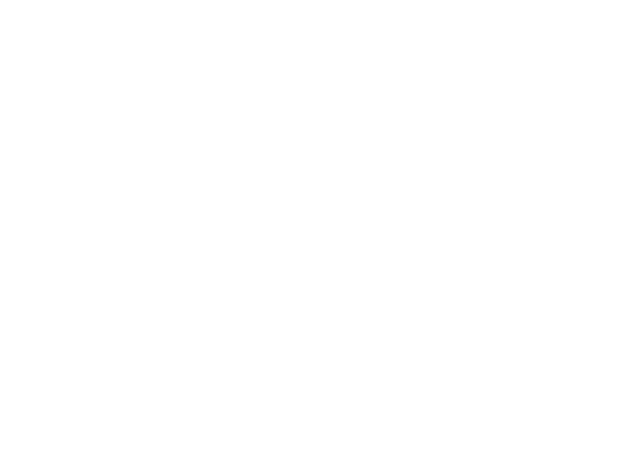
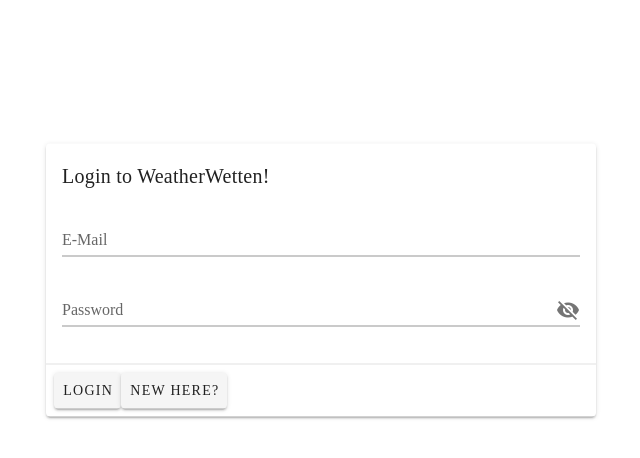
Before and after one commit to 0xProtocol/weatherwetten.nuxt, a Nuxt app: page /Login in a window 1280 px wide. Before the commit this address had no page. Shown: the top 458 px of the page, without its empty margins (319-959 px from the left). Built offline with nearby package versions, Linux system fonts and the light colour scheme.

Commit message:
added basic layout for login page

```diff
--- /dev/null
+++ b/pages/Login.vue
@@ -0,0 +1,65 @@
+<template>
+<!--<v-app>-->
+  <v-content>
+    <v-card  width="550" id="login">
+      <v-card-title>Login to WeatherWetten!</v-card-title>
+      <v-card-text>
+        <v-text-field label="E-Mail" />
+        <v-text-field
+          label="Password"
+          :type="showPassword ? 'text' : 'password'"
+          :append-icon="showPassword ? 'mdi-eye' : 'mdi-eye-off'"
+          @click:append="showPassword = !showPassword"/>
+      </v-card-text>
+
+      <v-divider></v-divider>
+      <v-card-actions>
+        <v-btn color="blue">Login</v-btn>
+        <v-btn color="green">New here?</v-btn>
+      </v-card-actions>
+    </v-card>
+  </v-content>
+<!--</v-app>-->
+
+
+
+
+</template>
+
+
+<script>
+import NavBar from "@/components/NavBar";
+export default {
+  data(){
+    return{
+      showPassword:false
+    }
+  },
+
+  name: "Login",
+
+  components: {
+    NavBar
+
+  }
+}
+</script>
+
+<style scoped>
+
+
+#login{
+  position: fixed;
+  top: 35%;
+  left: 50%;
+  transform: translate(-50%, -50%);
+
+}
+
+
+
+
+
+
+
+</style>
```
